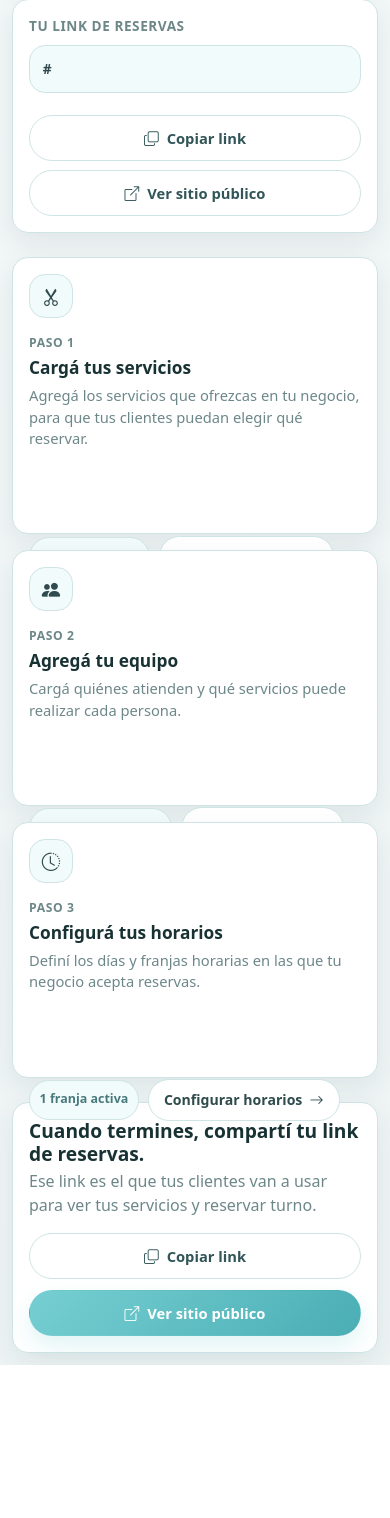
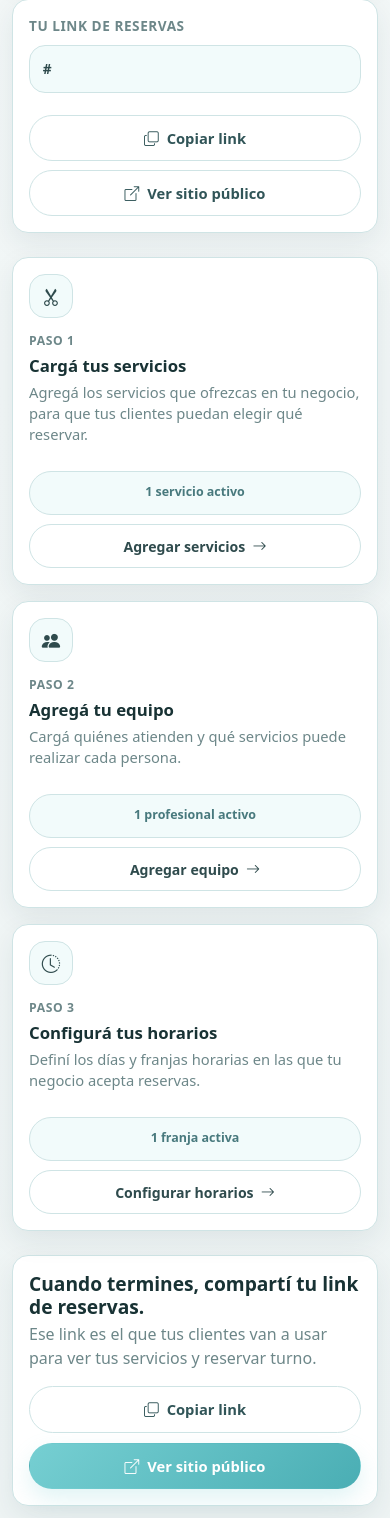
Before and after one commit to MilagrosLeiv/NYX, a Django app: template reservas/templates/reservas/panel/onboarding.html in a window 390 px wide. Shown: the part 756-2274 px from the top of the page. Before the commit the page ends 2121 px from the top, so only its background shows below. Run offline with Django 5.2, Linux system fonts and the light colour scheme; the template is opened without the code that fills it: most values are stand-ins (such as "Sample title", 1, 10 or a date in 2020).

Commit message:
arregalos xd

```diff
--- a/reservas/templates/reservas/panel/onboarding.html
+++ b/reservas/templates/reservas/panel/onboarding.html
@@ -178,14 +178,6 @@
     gap: 1.25rem;
     margin-bottom: 1.5rem;
   }
-  .nyx-step-footer {
-    margin-top: auto;
-    display: flex;
-    align-items: center;
-    flex-wrap: wrap;
-    gap: .55rem;
-    padding-top: .85rem;
-    }
 
   .nyx-onboarding-copy,
   .nyx-onboarding-panel {
@@ -330,10 +322,10 @@
     grid-template-columns: repeat(3, minmax(0, 1fr));
     gap: 1rem;
     margin-bottom: 1.5rem;
+    align-items: stretch;
   }
 
   .nyx-step-card {
-    position: relative;
     background: #ffffff;
     border: 1px solid var(--nyx-border);
     border-radius: var(--nyx-radius);
@@ -341,7 +333,6 @@
     padding: 1.25rem;
     display: flex;
     gap: 1rem;
-    min-height: 100%;
     height: 100%;
   }
 
@@ -371,6 +362,13 @@
     color: #ffffff;
   }
 
+  .nyx-step-body {
+    flex: 1;
+    min-width: 0;
+    display: flex;
+    flex-direction: column;
+  }
+
   .nyx-step-kicker {
     color: var(--nyx-muted);
     font-size: .76rem;
@@ -380,12 +378,6 @@
     margin-bottom: .35rem;
   }
 
-  .nyx-step-body {
-    display: flex;
-    flex-direction: column;
-    min-height: 100%;
-    flex: 1;
-    }
   .nyx-step-body h2 {
     font-size: 1.08rem;
     font-weight: 900;
@@ -400,10 +392,20 @@
     margin: 0 0 .8rem;
   }
 
+  .nyx-step-footer {
+    margin-top: auto;
+    padding-top: .85rem;
+    display: flex;
+    align-items: center;
+    flex-wrap: wrap;
+    gap: .55rem;
+  }
+
   .nyx-step-meta {
+    min-height: 40px;
     display: inline-flex;
     align-items: center;
-    min-height: 40px;
+    justify-content: center;
     padding: .28rem .6rem;
     border-radius: 999px;
     background: #f2fbfb;
@@ -411,11 +413,10 @@
     color: #48797d;
     font-size: .78rem;
     font-weight: 800;
-    margin-bottom: 0;
+    margin: 0;
   }
 
   .nyx-step-link {
-    margin-top: auto;
     min-height: 40px;
     width: fit-content;
     display: inline-flex;
@@ -431,6 +432,7 @@
     font-size: .88rem;
     text-decoration: none;
     transition: .2s ease;
+    white-space: nowrap;
   }
 
   .nyx-step-link:hover {
@@ -438,7 +440,6 @@
     color: #183234;
     transform: translateY(-1px);
   }
-
 
   .nyx-onboarding-final {
     padding: 1.35rem;
@@ -480,10 +481,6 @@
     .nyx-onboarding-final-actions {
       width: 100%;
     }
-
-    .nyx-onboarding-final-actions > * {
-      flex: 1 1 180px;
-    }
   }
 
   @media (max-width: 575.98px) {
@@ -496,12 +493,58 @@
     }
 
     .nyx-step-card {
+      height: auto;
+      min-height: auto;
       flex-direction: column;
+      gap: .85rem;
+    }
+
+    .nyx-step-icon {
+      width: 44px;
+      height: 44px;
+      flex: 0 0 44px;
+    }
+
+    .nyx-step-body {
+      height: auto;
+      min-height: auto;
+    }
+
+    .nyx-step-body h2 {
+      font-size: 1.05rem;
+    }
+
+    .nyx-step-body p {
+      font-size: .92rem;
+      line-height: 1.42;
+      margin-bottom: .75rem;
+    }
+
+    .nyx-step-footer {
+      margin-top: .85rem;
+      padding-top: 0;
+      flex-direction: column;
+      align-items: stretch;
+      gap: .6rem;
+    }
+
+    .nyx-step-meta,
+    .nyx-step-link {
+      width: 100%;
+      min-height: 44px;
+    }
+
+    .nyx-step-link {
+      margin-top: 0;
+      justify-content: center;
+      white-space: normal;
+      text-align: center;
     }
 
     .nyx-onboarding-actions > *,
     .nyx-onboarding-final-actions > * {
       width: 100%;
+      flex: 0 0 auto;
     }
   }
 </style>
```
Lines whose indentation alone changed are shown as unchanged.
